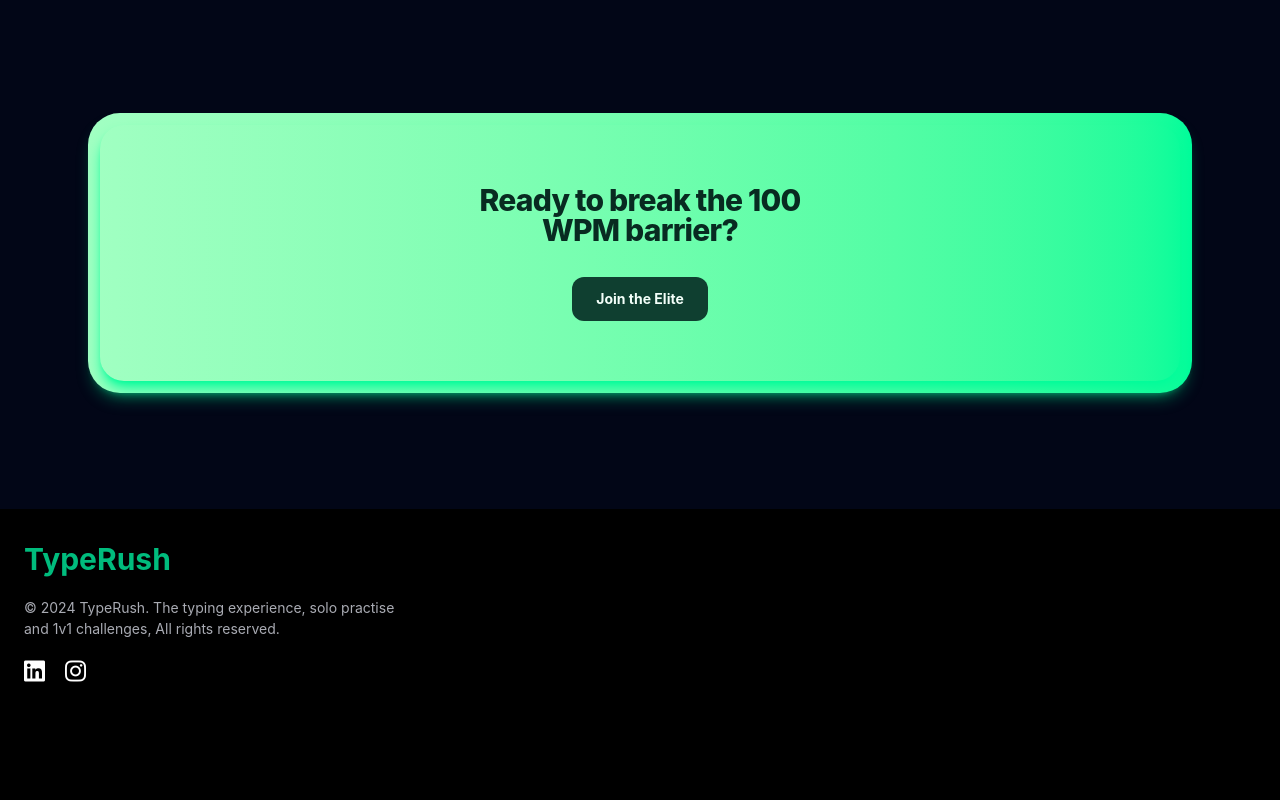
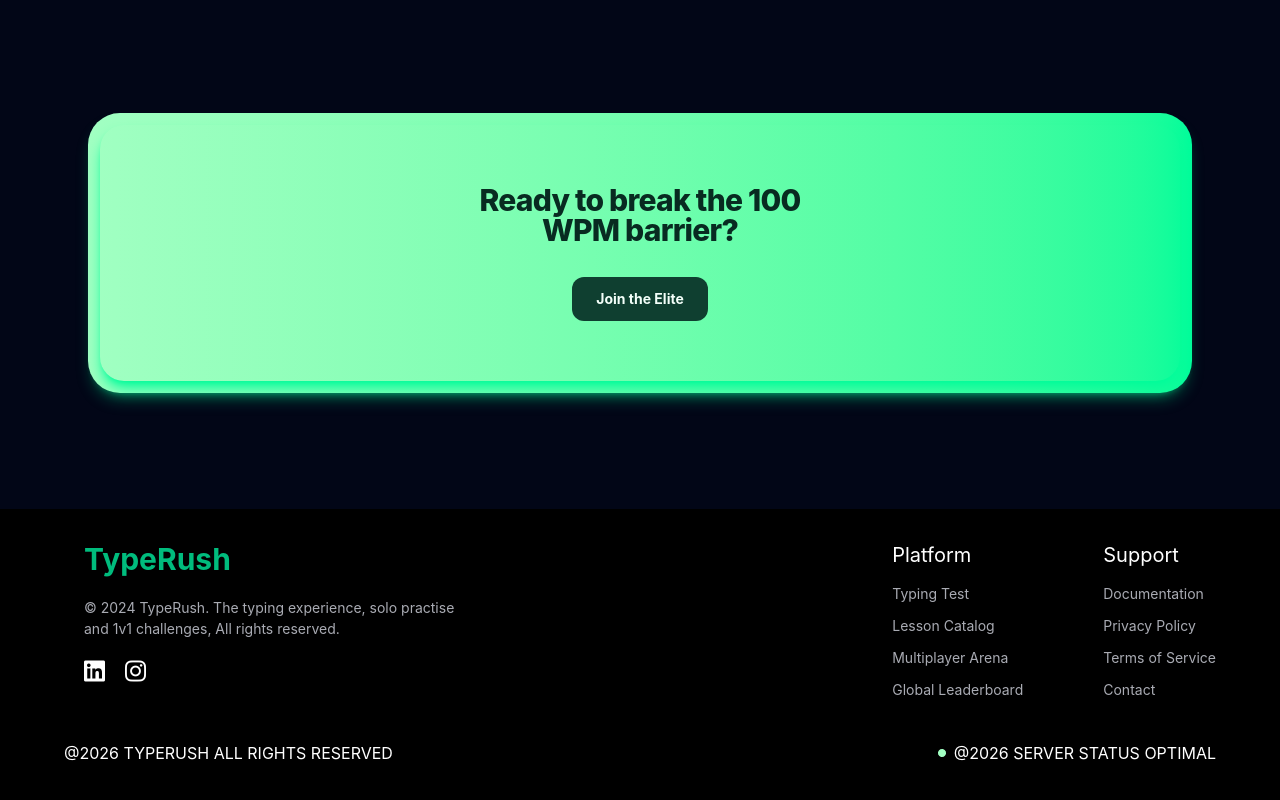
Before and after one commit to Ahmedkhaled391/TypeRush, a React (Vite) app: page / in a window 1280 px wide. Shown: the part 1998-2798 px from the top of the page. Built offline with nearby package versions, Linux system fonts and the light colour scheme.

Commit message:
Adding Footer

```diff
--- a/src/components/Footer.jsx
+++ b/src/components/Footer.jsx
@@ -1,36 +1,17 @@
-//function Footer() {
-//    return ( <>
-//        <footer className="bg-black grid gap-5 grid-cols-1 sm:grid-cols-6  min-h-92">
-//            <div className="text flex flex-col items-center gap-3  mx-6 text-center mt-6">
-//                <h1 className="text-emerald-500 text-3xl font-bold">
-//                    TypeRush
-//                </h1>
-//                <p className="paragraph-muted-sm self-center line-clamp-no-ellipsis ">
-//                    &copy; 2024 TypeRush. The typing experience, solo practise and 1v1 challenges, All rights reserved.
-//                </p>
-//                <div className="links flex gap-5">
-//                    <a href="https://www.linkedin.com/in/ahmed-khaled-7835b9331" target="_blank" rel="noreferrer" aria-label="LinkedIn">
-//                        <i className="fa-brands fa-linkedin text-2xl hover:text-cyan-500 transition-colors"></i>
-//                    </a>
-//                    <a href="https://www.instagram.com/ahmedkhaled39119/" target="_blank" rel="noreferrer" aria-label="Instagram">
-//                        <i className="fa-brands fa-instagram text-2xl hover:text-pink-500 transition-colors"></i>
-//                    </a>
-//                </div>
-//            </div>
-//        </footer>
+import { NavLink } from "react-router-dom"
+import ball from "../assets/images/ball.png"
 
-//    </> );
-//}
 function Footer() {
     return (
-        <footer className="bg-black flex flex-col  gap-6 min-h-92 py-8 px-6">
-            <div className="flex flex-col gap-5">
+        <footer className="min-h-92 bg-black px-6 py-8 text-center text-white lg:text-left">
+            <div className="mx-auto flex w-full max-w-6xl flex-col items-center justify-between gap-8 lg:flex-row lg:items-start">
 
+                <div className="mx-5 flex flex-col items-center gap-5 lg:items-start">
                     <h1 className="text-emerald-500 text-3xl font-bold">
                         TypeRush
                     </h1>
 
-            <p className="paragraph-muted-sm line-clamp-no-ellipsis max-w-sm">
+                    <p className="paragraph-muted-sm max-w-sm md:line-clamp-no-ellipsis">
                         &copy; 2024 TypeRush. The typing experience, solo practise and 1v1 challenges, All rights reserved.
                     </p>
 
@@ -43,6 +24,43 @@ function Footer() {
                         </a>
                     </div>
                 </div>
+
+
+                <div className="headings flex flex-col items-center justify-between gap-6 text-center lg:flex-row lg:items-start lg:gap-20 lg:text-left">
+                    <div className="flex flex-col items-center gap-3 lg:items-start">
+                        <h2 className="text-xl">
+                            Platform
+                        </h2>
+                        <ul className="flex flex-col gap-2">
+                            <li><NavLink to="/" className="paragraph-muted-sm transition-colors hover:text-emerald-300">Typing Test</NavLink></li>
+                            <li><NavLink to="/plans" className="paragraph-muted-sm transition-colors hover:text-emerald-300">Lesson Catalog</NavLink></li>
+                            <li><NavLink to="/challenge" className="paragraph-muted-sm transition-colors hover:text-emerald-300">Multiplayer Arena</NavLink></li>
+                            <li><NavLink to="/stats" className="paragraph-muted-sm transition-colors hover:text-emerald-300">Global Leaderboard</NavLink></li>
+                        </ul>
+                    </div>
+
+                    <div className="flex flex-col items-center gap-3 lg:items-start">
+                        <h2 className="text-xl">
+                            Support
+                        </h2>
+                        <ul className="flex flex-col gap-2">
+                            <li><NavLink to="/" className="paragraph-muted-sm transition-colors hover:text-emerald-300">Documentation</NavLink></li>
+                            <li><NavLink to="/plans" className="paragraph-muted-sm transition-colors hover:text-emerald-300">Privacy Policy</NavLink></li>
+                            <li><NavLink to="/challenge" className="paragraph-muted-sm transition-colors hover:text-emerald-300">Terms of Service</NavLink></li>
+                            <li><NavLink to="/contact" className="paragraph-muted-sm transition-colors hover:text-emerald-300">Contact</NavLink></li>
+                        </ul>
+                    </div>
+                </div>
+            </div>
+            <div className="copyrights mx-auto flex w-full max-w-6xl flex-col items-center justify-between gap-4 pt-10 text-center md:flex-row md:items-center md:text-left">
+                <h2>@2026 TYPERUSH ALL RIGHTS RESERVED</h2>
+                <div className="flex items-center gap-2 ">
+                    <img src={ball} alt="Green ball" />
+                    <h2>@2026 SERVER STATUS OPTIMAL</h2>
+                </div>
+            </div>
+
+
         </footer>
     );
 }
--- a/src/components/Homepage/Hero.jsx
+++ b/src/components/Homepage/Hero.jsx
@@ -34,9 +34,9 @@ function Hero() {
                 </div>
                 <div className="keyboard mx-auto mt-20 flex flex-col items-center justify-center gap-5 lg:flex-row">
                     <img src={keyboardImage} alt="Keyboard image" className=" w-full max-w-md" />
-                     <h2 className="max-w-2xl h2-display">
-                        Master touch typing and free your mind from the keyboard. Let your fingers do the thinking while your eyes stay focused on what matters. Transform typing from a conscious struggle into an unconscious skill just like playing an instrument
-                     </h2>
+                            <h2 className="max-w-2xl text-center text-lg font-medium leading-relaxed text-slate-200 sm:text-xl lg:text-left lg:text-2xl">
+                                Master touch typing and <span className="font-semibold text-emerald-300">free your mind from the keyboard</span>. Let your fingers do the thinking while your eyes stay focused on what matters. Transform typing from a conscious struggle into an unconscious skill, just like playing an instrument.
+                            </h2>
                 </div>
             </section>
     </> );
```
Also changed, not shown: src/assets/images/ball.png (added). Lines whose indentation alone changed are shown as unchanged.
